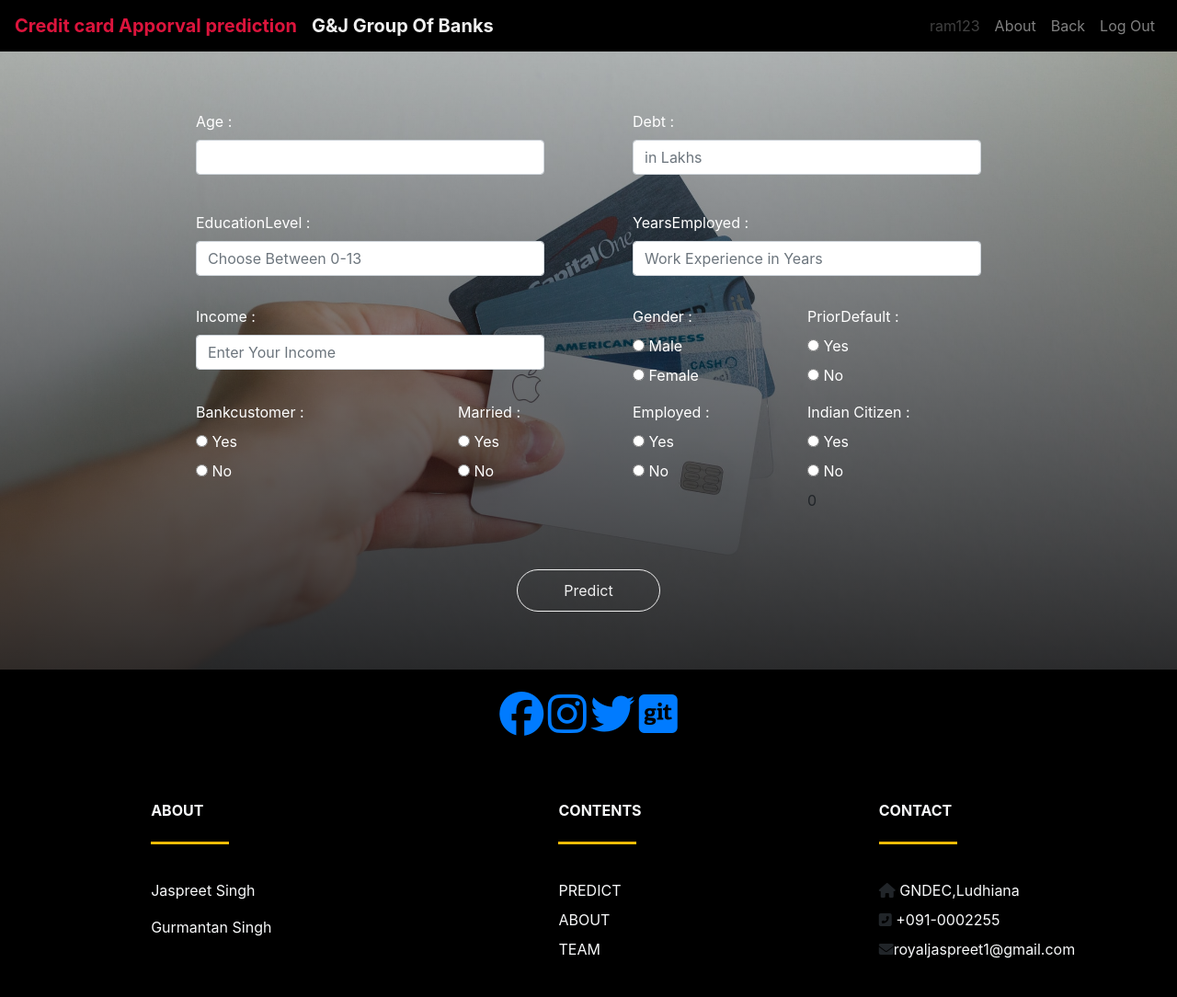
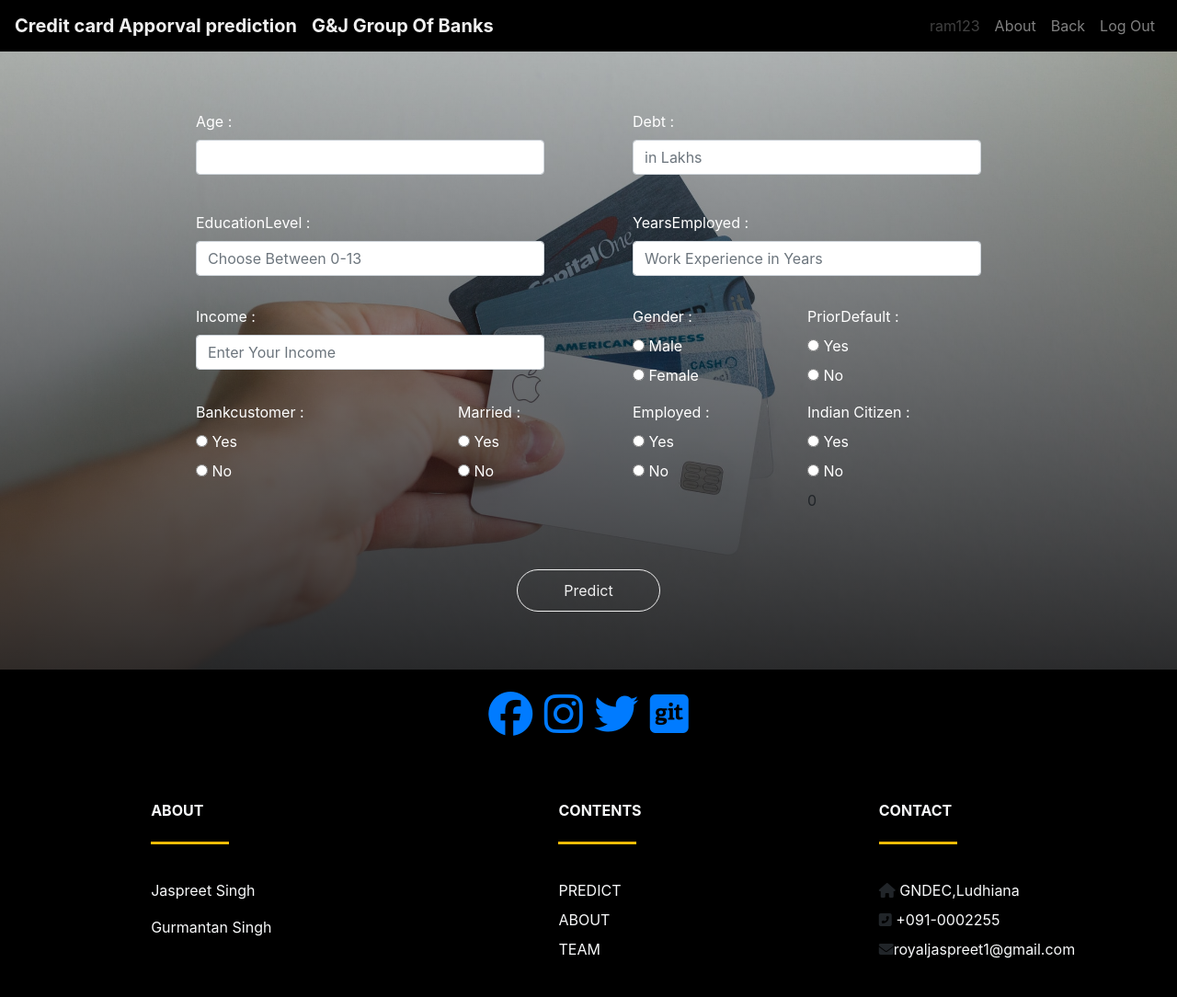
Before and after one commit to royaljaspreet/credit-card-approval-prediction, a Flask app: page /predict in a window 1280 px wide. Shown: the whole page at 92% size. Run offline with Flask 2, Linux system fonts and the light colour scheme; a user stored in the database is signed in; some libraries are stand-ins or nearby versions.

Commit message:
Add files via upload

```diff
--- a/templates/predict.html
+++ b/templates/predict.html
@@ -14,7 +14,7 @@
 </head>
 <body class="bg-light">
    <nav class="navbar navbar-expand-sm navbar-dark bar fixed-top">
-    <b><a class="navbar-brand" style="color: crimson !important;">Credit card Apporval prediction</a></b>
+    <b><a class="navbar-brand" style="color: #efefef !important;">Credit card Apporval prediction</a></b>
     <div class="mx-auto order-0">
     <b><a class="navbar-brand mx-auto" style="color:  #efefef  !important;">          G&J Group Of Banks       </a></b>
     <button type="button" class="navbar-toggler" data-toggle = "collapse" data-target= "#navMenu">
@@ -118,13 +118,13 @@
   <div class="container">
     <div class="row py-4 d-flex align-items-center">
 
-            <div class="col-md-12 text-center">
+            <div class="col-md-12 text-center ml-auto">
 
 
             <a href="https://www.facebook.com/profile.php?id=100002867960669"><i class="fab fa-facebook fa-3x"></i></a>
-            <a href="https://www.instagram.com/royaljaspreet/"><i class="fab fa-instagram fa-3x"></i></a>
-            <a href="https://twitter.com/Jaspreet212"><i class="fab fa-twitter fa-3x"></i></a>
-            <a href="https://github.com/royaljaspreet"><i class="fab fa-git-square fa-3x"></i></a>
+            <a href="https://www.instagram.com/royaljaspreet/"><i class="fab fa-instagram fa-3x ml-2"></i></a>
+            <a href="https://twitter.com/Jaspreet212"><i class="fab fa-twitter fa-3x ml-2"></i></a>
+            <a href="https://github.com/royaljaspreet"><i class="fab fa-git-square fa-3x ml-2"></i></a>
 
 
 
```
Also changed, not shown: templates/result.html (+4 -4 lines), templates/signin.html (+4 -4 lines), templates/signup.html (+4 -4 lines), templates/user.html (+4 -4 lines).
